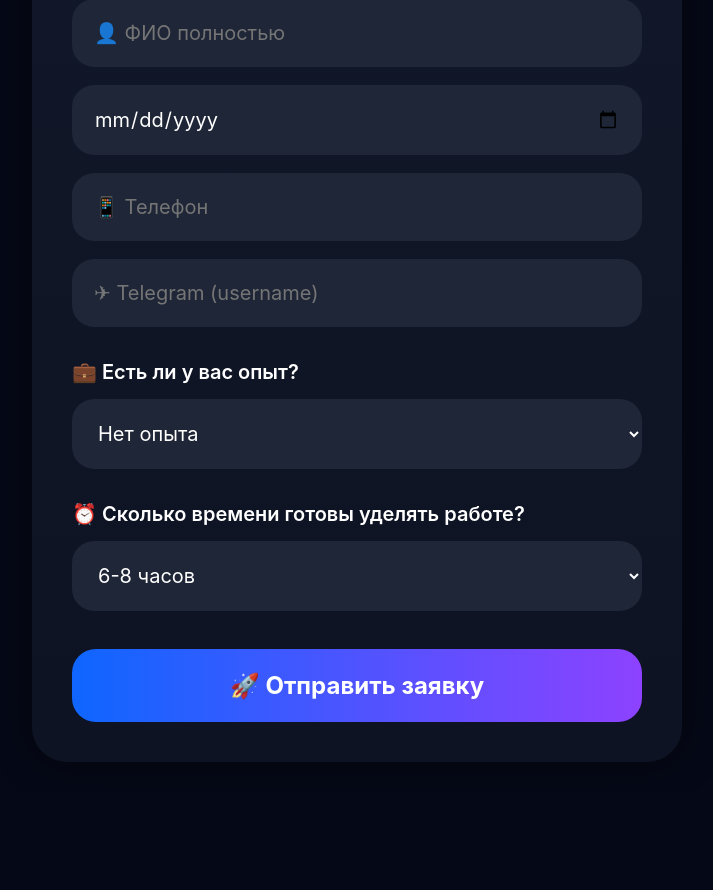
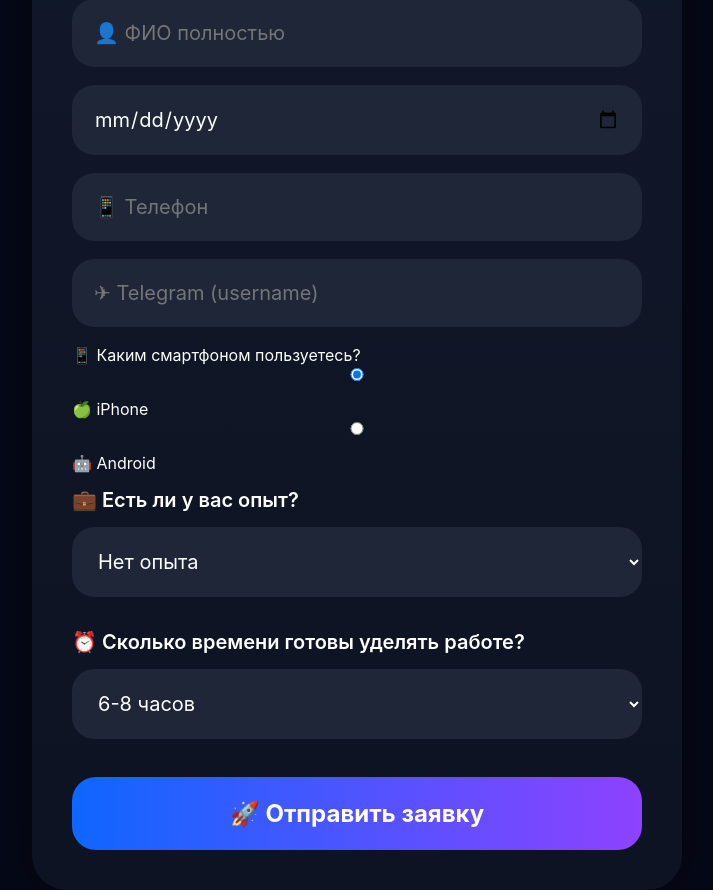
Before and after one commit to df232323/turbo-octo-invention, a FastAPI app: page / in a window 1280 px wide. Shown: the part 408-1298 px from the top of the page, without its empty margins (283-996 px from the left). Before the commit the page ends 1169 px from the top, so only its background shows below. Run offline with FastAPI, Linux system fonts and the light colour scheme.

Commit message:
Update index.html

```diff
--- a/templates/index.html
+++ b/templates/index.html
@@ -33,6 +33,21 @@
 
             <input type="text" name="telegram" placeholder="✈ Telegram (username)" required>
 
+            <label>📱 Каким смартфоном пользуетесь?</label>
+
+<div class="device-selector">
+
+    <label class="device-card">
+        <input type="radio" name="device" value="iPhone" checked>
+        🍏 iPhone
+    </label>
+
+    <label class="device-card">
+        <input type="radio" name="device" value="Android">
+        🤖 Android
+    </label>
+
+</div>
             <div class="label">💼 Есть ли у вас опыт?</div>
 
             <select name="experience">
```
